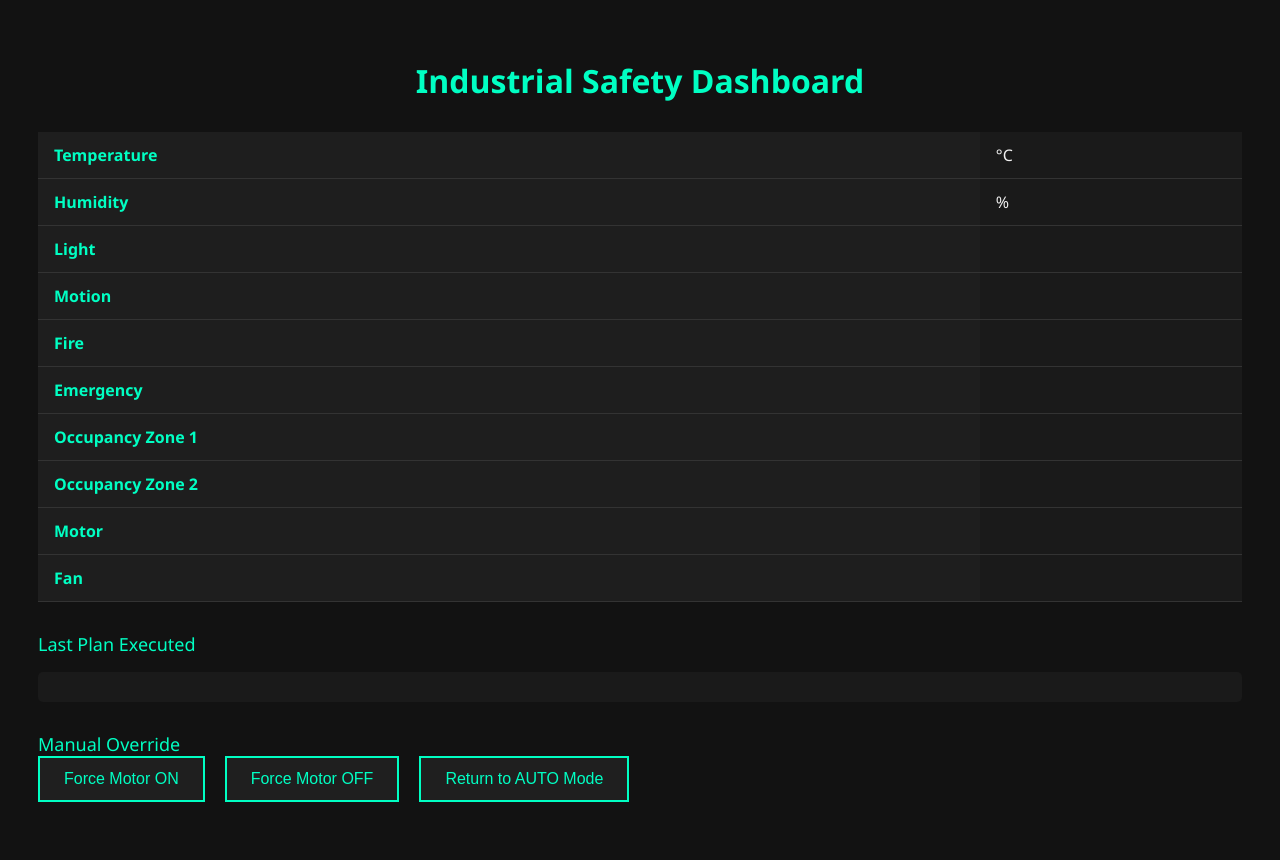
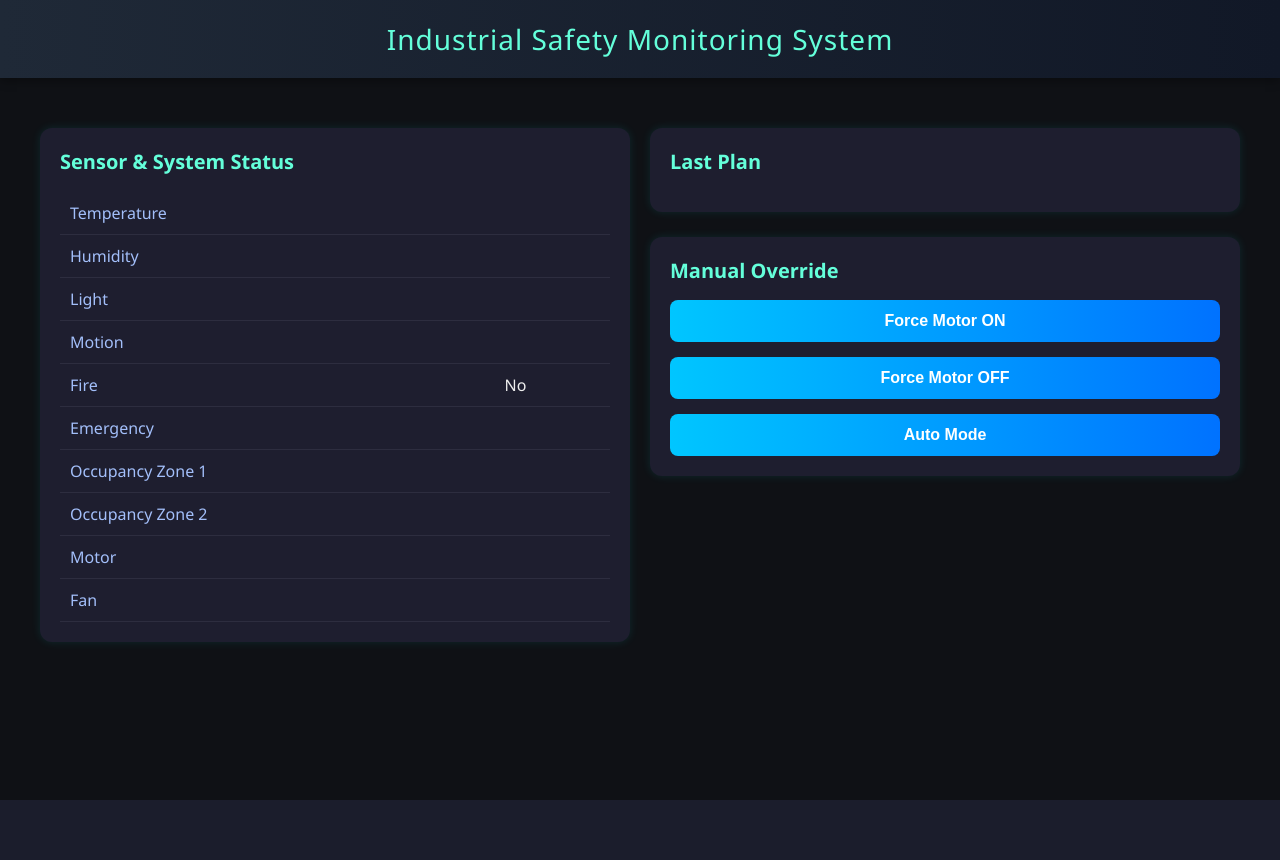
Before and after one commit to Susindhar-M/Industrial_safety_system, a Flask app: template PC/templates/index.html in a window 1280 px wide. After the commit the page ends 800 px from the top, so only its background shows below. Run offline with Flask 3, Linux system fonts and the light colour scheme; the template is opened without the code that fills it, so the values that code supplies are empty.

Commit message:
Update index.html

```diff
--- a/PC/templates/index.html
+++ b/PC/templates/index.html
@@ -1,133 +1,159 @@
 <!DOCTYPE html>
-<html>
+<html lang="en">
 <head>
+    <meta charset="UTF-8">
     <title>Industrial Safety Dashboard</title>
     <meta http-equiv="refresh" content="5">
     <style>
         body {
+            margin: 0;
             font-family: 'Segoe UI', sans-serif;
-            background-color: #121212;
-            color: #f0f0f0;
-            padding: 30px;
+            background: #0f1115;
+            color: #eee;
         }
 
-        h1 {
+        header {
+            background: linear-gradient(90deg, #1f2937, #111827);
+            padding: 20px 40px;
             text-align: center;
-            color: #00ffc3;
-            margin-bottom: 30px;
+            font-size: 28px;
+            color: #64ffda;
+            letter-spacing: 1px;
+            box-shadow: 0 2px 10px rgba(0,0,0,0.4);
+        }
+
+        main {
+            display: flex;
+            justify-content: space-between;
+            flex-wrap: wrap;
+            max-width: 1200px;
+            margin: 30px auto;
+            padding: 20px;
+            gap: 20px;
+        }
+
+        .column {
+            flex: 1 1 48%;
+            min-width: 400px;
+        }
+
+        .card {
+            background: #1e1e2f;
+            padding: 20px;
+            margin-bottom: 25px;
+            border-radius: 12px;
+            box-shadow: 0 0 10px rgba(0, 255, 255, 0.1);
+        }
+
+        .card h2 {
+            margin-top: 0;
+            font-size: 20px;
+            color: #64ffda;
         }
 
         table {
             width: 100%;
             border-collapse: collapse;
-            margin-bottom: 30px;
         }
 
         th, td {
-            padding: 12px 16px;
-            border-bottom: 1px solid #333;
+            text-align: left;
+            padding: 10px;
+            border-bottom: 1px solid #2d2d3f;
         }
 
         th {
-            background-color: #1e1e1e;
-            color: #00ffc3;
-            text-align: left;
-        }
-
-        td {
-            background-color: #1a1a1a;
-        }
-
-        .status-on {
-            color: #00ff99;
-            font-weight: bold;
-        }
-
-        .status-off {
-            color: #ff4d4d;
-            font-weight: bold;
-        }
-
-        .status-ok {
-            color: #00eaff;
-        }
-
-        .status-warn {
-            color: #ffa500;
-        }
-
-        .status-danger {
-            color: #ff3333;
-            font-weight: bold;
-        }
-
-        .button-group {
-            display: flex;
-            gap: 20px;
-            margin-bottom: 20px;
-        }
-
-        button {
-            background-color: #1f1f1f;
-            color: #00ffc3;
-            border: 2px solid #00ffc3;
-            padding: 12px 24px;
-            font-size: 16px;
-            cursor: pointer;
-            transition: background 0.3s, color 0.3s;
-        }
-
-        button:hover {
-            background-color: #00ffc3;
-            color: #1f1f1f;
+            color: #a3bffa;
+            font-weight: 500;
         }
 
         ul {
-            background-color: #1a1a1a;
-            padding: 15px;
-            border-radius: 5px;
+            padding-left: 20px;
         }
 
-        ul li {
-            margin-bottom: 5px;
+        .override-buttons {
+            display: flex;
+            flex-direction: column;
+            gap: 15px;
+            margin-top: 15px;
         }
 
-        .section-title {
-            font-size: 18px;
-            margin-top: 30px;
-            color: #00ffc3;
+        .override-buttons button {
+            padding: 12px;
+            border: none;
+            border-radius: 8px;
+            font-size: 16px;
+            font-weight: bold;
+            color: #fff;
+            background: linear-gradient(to right, #00c6ff, #0072ff);
+            cursor: pointer;
+            transition: transform 0.2s ease, box-shadow 0.2s ease;
+        }
+
+        .override-buttons button:hover {
+            transform: translateY(-2px);
+            box-shadow: 0 4px 10px rgba(0, 200, 255, 0.5);
+        }
+
+        .override-buttons button:active {
+            transform: scale(0.98);
+        }
+
+        @media (max-width: 1000px) {
+            main {
+                flex-direction: column;
+            }
+
+            .column {
+                width: 100%;
+            }
         }
     </style>
 </head>
 <body>
-    <h1>Industrial Safety Dashboard</h1>
+    <header>
+        Industrial Safety Monitoring System
+    </header>
 
+    <main>
+        <div class="column">
+            <div class="card">
+                <h2>Sensor & System Status</h2>
                 <table>
-        <tr><th>Temperature</th><td>{{ state.temperature }} °C</td></tr>
-        <tr><th>Humidity</th><td>{{ state.humidity }} %</td></tr>
+                    <tr><th>Temperature</th><td>{{ state.temperature }}</td></tr>
+                    <tr><th>Humidity</th><td>{{ state.humidity }}</td></tr>
                     <tr><th>Light</th><td>{{ state.light }}</td></tr>
-        <tr><th>Motion</th><td class="{{ 'status-danger' if state.motion == 'Yes' else 'status-ok' }}">{{ state.motion }}</td></tr>
-        <tr><th>Fire</th><td class="{{ 'status-danger' if state.fire == 'Yes' else 'status-ok' }}">{{ state.fire }}</td></tr>
-        <tr><th>Emergency</th><td class="{{ 'status-danger' if state.emergency == 'Emergency Stop' else 'status-ok' }}">{{ state.emergency }}</td></tr>
+                    <tr><th>Motion</th><td>{{ state.motion }}</td></tr>
+                    <tr><th>Fire</th><td>{{ "Yes" if state.fire else "No" }}</td></tr>
+                    <tr><th>Emergency</th><td>{{ state.emergency }}</td></tr>
                     <tr><th>Occupancy Zone 1</th><td>{{ state.occupancy_zone1 }}</td></tr>
                     <tr><th>Occupancy Zone 2</th><td>{{ state.occupancy_zone2 }}</td></tr>
-        <tr><th>Motor</th><td class="{{ 'status-on' if state.motor == 'ON' else 'status-off' }}">{{ state.motor }}</td></tr>
-        <tr><th>Fan</th><td class="{{ 'status-on' if state.fan == 'ON' else 'status-off' }}">{{ state.fan }}</td></tr>
+                    <tr><th>Motor</th><td>{{ state.motor }}</td></tr>
+                    <tr><th>Fan</th><td>{{ state.fan }}</td></tr>
                 </table>
+            </div>
+        </div>
 
-    <div class="section-title">Last Plan Executed</div>
+        <div class="column">
+            <div class="card">
+                <h2>Last Plan</h2>
                 <ul>
                     {% for step in state.last_plan %}
                         <li>{{ step }}</li>
                     {% endfor %}
                 </ul>
+            </div>
 
-    <div class="section-title">Manual Override</div>
-    <div class="button-group">
+            <div class="card">
+                <h2>Manual Override</h2>
+                <div class="override-buttons">
                     <button onclick="sendCommand('on')">Force Motor ON</button>
                     <button onclick="sendCommand('off')">Force Motor OFF</button>
-        <button onclick="sendCommand('auto')">Return to AUTO Mode</button>
+                    <button onclick="sendCommand('auto')">Auto Mode</button>
                 </div>
+            </div>
+        </div>
+    </main>
 
     <script>
         function sendCommand(cmd) {
```
Lines whose indentation alone changed are shown as unchanged.
